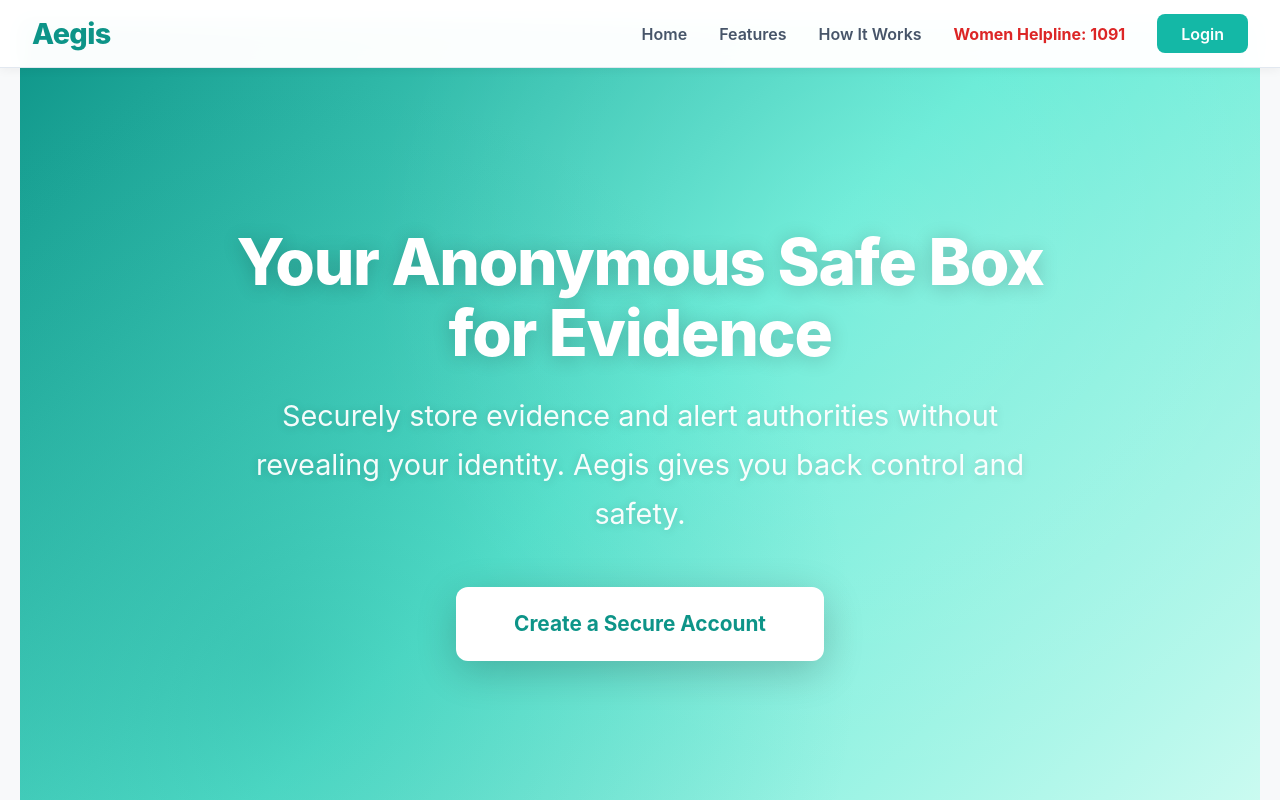
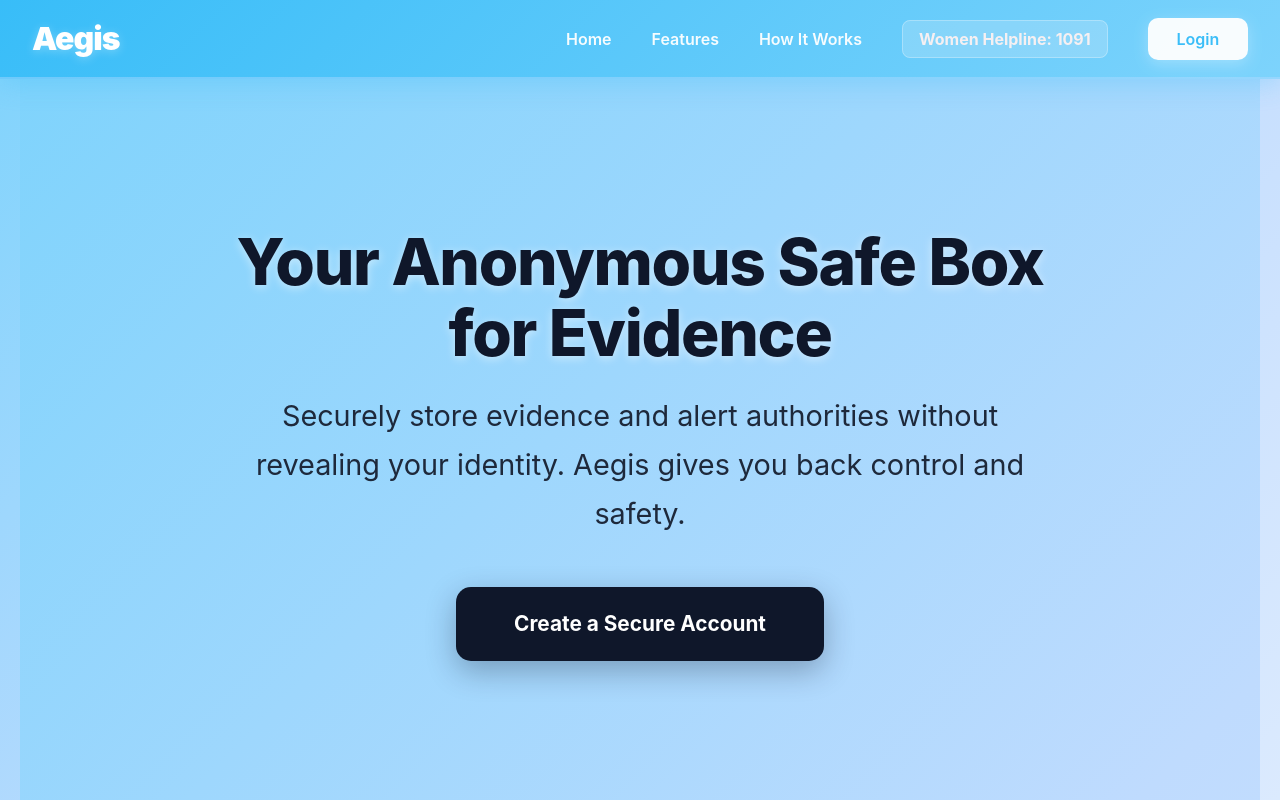
Before and after one commit to Boombaybay12334/Aegis-WomenSafety, a React (Vite) app in the folder my-frontend/: page / in a window 1280 px wide. Shown: the top 800 px of the page. Built offline with nearby package versions, Linux system fonts and the light colour scheme.

Commit message:
styling changes

```diff
--- a/my-frontend/src/index.css
+++ b/my-frontend/src/index.css
@@ -1,21 +1,23 @@
 :root {
-  --primary-color: #007bff;
-  --primary-hover: #0056b3;
+  --primary-color: #3b82f6;
+  --primary-hover: #2563eb;
   --success-color: #28a745;
   --error-color: #dc3545;
   --warning-color: #ffc107;
   --light-gray: #f8f9fa;
   --medium-gray: #e9ecef;
-  --dark-gray: #343a40;
+  --dark-gray: #1e293b;
   --border-color: #ced4da;
   --font-family: -apple-system, BlinkMacSystemFont, "Segoe UI", Roboto, Helvetica, Arial, sans-serif;
 }
 
 body {
   font-family: var(--font-family);
-  background-color: var(--light-gray);
+  background: linear-gradient(135deg, #7dd3fc 0%, #bfdbfe 50%, #dbeafe 100%);
+  background-attachment: fixed;
   margin: 0;
   color: var(--dark-gray);
+  min-height: 100vh;
 }
 
 .app-container {
@@ -33,10 +35,11 @@ main {
 }
 
 .container {
-  background-color: white;
+  background-color: rgba(255, 255, 255, 0.95);
+  backdrop-filter: blur(10px);
   padding: 25px 40px;
   border-radius: 8px;
-  box-shadow: 0 4px 15px rgba(0, 0, 0, 0.1);
+  box-shadow: 0 8px 30px rgba(0, 0, 0, 0.1);
   width: 100%;
   max-width: 500px;
   text-align: center;
@@ -45,10 +48,10 @@ main {
 }
 
 h1 { margin-top: 0; margin-bottom: 10px; font-size: 1.8em; color: var(--dark-gray); }
-.subtitle { margin-bottom: 25px; color: #6c757d; }
+.subtitle { margin-bottom: 25px; color: #64748b; }
 
 .warning-box {
-  background-color: #fff3cd;
+  background-color: rgba(255, 243, 205, 0.95);
   color: #856404;
   border: 1px solid #ffeeba;
   border-left: 5px solid var(--warning-color);
@@ -59,7 +62,17 @@ h1 { margin-top: 0; margin-bottom: 10px; font-size: 1.8em; color: var(--dark-gra
   font-size: 0.95em;
 }
 
-.info-box { text-align: left; font-size: 0.9em; color: #6c757d; margin-bottom: 25px; background-color: var(--light-gray); padding: 15px; border-radius: 4px; border: 1px solid var(--medium-gray); }
+.info-box {
+  text-align: left;
+  font-size: 0.9em;
+  color: #64748b;
+  margin-bottom: 25px;
+  background-color: rgba(248, 250, 252, 0.9);
+  padding: 15px;
+  border-radius: 4px;
+  border: 1px solid rgba(226, 232, 240, 0.8);
+}
+
 .form-group { margin-bottom: 20px; text-align: left; }
 label { display: block; margin-bottom: 8px; font-weight: 600; }
 
@@ -71,13 +84,14 @@ label { display: block; margin-bottom: 8px; font-weight: 600; }
   font-size: 1em;
   box-sizing: border-box;
   transition: border-color 0.2s, box-shadow 0.2s;
+  background-color: white;
 }
 .input-field.invalid-match { border-color: var(--error-color); }
 .input-field.valid-match { border-color: var(--success-color); }
 .input-field:focus {
   outline: none;
   border-color: var(--primary-color);
-  box-shadow: 0 0 0 3px rgba(0, 123, 255, 0.25);
+  box-shadow: 0 0 0 3px rgba(59, 130, 246, 0.25);
 }
 
 #availability-status { text-align: right; font-size: 0.9em; margin-top: 5px; height: 1em; }
@@ -102,7 +116,7 @@ label { display: block; margin-bottom: 8px; font-weight: 600; }
 }
 .main-btn:hover:not(:disabled) { background-color: var(--primary-hover); }
 .main-btn:active:not(:disabled) { transform: scale(0.98); }
-.main-btn:disabled { background-color: #a0c7ff; cursor: not-allowed; }
+.main-btn:disabled { background-color: #93c5fd; cursor: not-allowed; }
 
 .form-feedback.error { color: var(--error-color); margin-bottom: 15px; font-weight: 500; }
 .footer-link { margin-top: 20px; font-size: 0.9em; }
@@ -150,17 +164,62 @@ label { display: block; margin-bottom: 8px; font-weight: 600; }
 
 /* Header Styles */
 .app-header {
-  background-color: white;
+  background-color: rgba(255, 255, 255, 0.95);
+  backdrop-filter: blur(10px);
   padding: 0 40px;
-  box-shadow: 0 2px 4px rgba(0,0,0,0.05);
+  box-shadow: 0 2px 10px rgba(0, 0, 0, 0.05);
   display: flex;
   justify-content: space-between;
   align-items: center;
   height: 60px;
 }
-.logo { font-size: 1.5em; font-weight: 700; color: var(--primary-color); }
+.logo {
+  font-size: 1.5em;
+  font-weight: 700;
+  color: var(--primary-color);
+  text-decoration: none;
+  display: flex;
+  align-items: center;
+  gap: 10px;
+}
+.logo img {
+  height: 35px;
+  width: auto;
+}
 .nav-items { display: flex; align-items: center; gap: 20px; }
-.nav-items a { text-decoration: none; color: var(--dark-gray); font-weight: 600; }
-.wallet-display { font-family: monospace; background-color: var(--medium-gray); padding: 5px 10px; border-radius: 4px; }
-.logout-btn { background: none; border: 1px solid var(--border-color); color: var(--primary-color); padding: 5px 10px; border-radius: 4px; cursor: pointer; font-weight: 600; }
-.logout-btn:hover { background-color: var(--medium-gray); }
+.nav-items a { text-decoration: none; color: var(--dark-gray); font-weight: 600; transition: color 0.3s; }
+.nav-items a:hover { color: var(--primary-color); }
+.nav-items .helpline { color: #dc2626; font-weight: 700; }
+.nav-items .nav-link.cta {
+  background-color: var(--primary-color);
+  color: white;
+  padding: 8px 16px;
+  border-radius: 6px;
+  transition: all 0.3s;
+}
+.nav-items .nav-link.cta:hover {
+  background-color: var(--primary-hover);
+  transform: translateY(-2px);
+  box-shadow: 0 4px 12px rgba(59, 130, 246, 0.3);
+}
+.wallet-display {
+  font-family: monospace;
+  background-color: rgba(233, 237, 242, 0.8);
+  padding: 6px 12px;
+  border-radius: 6px;
+  font-size: 0.9em;
+}
+.logout-btn {
+  background: none;
+  border: 1px solid var(--border-color);
+  color: var(--primary-color);
+  padding: 6px 14px;
+  border-radius: 6px;
+  cursor: pointer;
+  font-weight: 600;
+  transition: all 0.3s;
+}
+.logout-btn:hover {
+  background-color: rgba(233, 237, 242, 0.8);
+  border-color: var(--primary-color);
+}
--- a/my-frontend/src/styles/HomePage.css
+++ b/my-frontend/src/styles/HomePage.css
@@ -1,45 +1,46 @@
 .homepage {
   width: 100%;
-  background-color: #ffffff;
-  color: #2c3e50;
+  background: linear-gradient(135deg, #7dd3fc 0%, #bfdbfe 50%, #dbeafe 100%);
+  min-height: 100vh;
+  color: #1e293b;
   font-family: 'Inter', 'Segoe UI', system-ui, -apple-system, sans-serif;
   scroll-behavior: smooth;
 }
 
-/* Navbar Styling */
+/* Navbar Styling - Light Blue */
 .navbar {
-  background-color: rgba(255, 255, 255, 0.98);
-  backdrop-filter: blur(10px);
-  border-bottom: 1px solid #e2e8f0;
+  background: linear-gradient(135deg, #38bdf8 0%, #7dd3fc 100%);
+  border-bottom: 2px solid rgba(191, 219, 254, 0.4);
   position: fixed;
   top: 0;
   left: 0;
   right: 0;
   z-index: 1000;
-  box-shadow: 0 2px 10px rgba(0, 0, 0, 0.05);
+  box-shadow: 0 4px 25px rgba(56, 189, 248, 0.3);
 }
 
 .navbar-container {
   max-width: 1400px;
   margin: 0 auto;
-  padding: 1rem 2rem;
+  padding: 1.2rem 2rem;
   display: flex;
   justify-content: space-between;
   align-items: center;
 }
 
 .navbar-logo a {
-  font-size: 1.8rem;
-  font-weight: 800;
-  color: #0d9488;
+  font-size: 2rem;
+  font-weight: 900;
+  color: #ffffff;
   text-decoration: none;
-  letter-spacing: -0.02em;
+  letter-spacing: -0.03em;
+  text-shadow: 0 2px 10px rgba(255, 255, 255, 0.3);
 }
 
 .navbar-menu {
   display: flex;
   list-style: none;
-  gap: 2rem;
+  gap: 2.5rem;
   margin: 0;
   padding: 0;
   align-items: center;
@@ -47,39 +48,66 @@
 
 .navbar-menu li a {
   text-decoration: none;
-  color: #475569;
+  color: #ffffff;
   font-weight: 600;
   font-size: 1rem;
-  transition: color 0.3s ease;
+  transition: all 0.3s ease;
   cursor: pointer;
+  position: relative;
+  opacity: 0.95;
+}
+
+.navbar-menu li a::after {
+  content: '';
+  position: absolute;
+  bottom: -5px;
+  left: 0;
+  width: 0;
+  height: 2px;
+  background: #ffffff;
+  transition: width 0.3s ease;
+}
+
+.navbar-menu li a:hover::after {
+  width: 100%;
 }
 
 .navbar-menu li a:hover {
-  color: #0d9488;
+  opacity: 1;
 }
 
 .helpline-link {
-  color: #dc2626 !important;
+  color: #fef2f2 !important;
   font-weight: 700 !important;
+  background-color: rgba(254, 242, 242, 0.2);
+  padding: 0.5rem 1rem;
+  border-radius: 8px;
+  border: 1px solid rgba(255, 255, 255, 0.3);
+}
+
+.helpline-link::after {
+  display: none !important;
 }
 
 .helpline-link:hover {
-  color: #b91c1c !important;
+  background-color: rgba(254, 242, 242, 0.3);
 }
 
 .navbar-login-btn {
-  background-color: #14b8a6;
-  color: #ffffff !important;
-  padding: 0.6rem 1.5rem;
-  border-radius: 8px;
+  background-color: #ffffff;
+  color: #38bdf8 !important;
+  padding: 0.7rem 1.8rem;
+  border-radius: 10px;
   font-weight: 700;
   transition: all 0.3s ease;
+  border: none;
+  box-shadow: 0 4px 15px rgba(255, 255, 255, 0.3);
 }
 
 .navbar-login-btn:hover {
-  background-color: #0d9488;
+  background-color: #f0f9ff;
   transform: translateY(-2px);
-  box-shadow: 0 4px 15px rgba(13, 148, 136, 0.3);
+  box-shadow: 0 6px 20px rgba(255, 255, 255, 0.4);
 }
 
 /* Full Screen Sections */
@@ -93,25 +121,12 @@
   box-sizing: border-box;
 }
 
-/* Hero Section - Teal/Turquoise Gradient Background */
+/* Hero Section */
 .hero-section {
-  background: linear-gradient(135deg, #0d9488 0%, #5eead4 50%, #ccfbf1 100%);
-  color: white;
+  background: transparent;
+  color: #1e293b;
   text-align: center;
   position: relative;
-  overflow: hidden;
-}
-
-.hero-section::before {
-  content: '';
-  position: absolute;
-  top: 0;
-  left: 0;
-  right: 0;
-  bottom: 0;
-  background: radial-gradient(circle at 70% 30%, rgba(255, 255, 255, 0.15) 0%, transparent 50%),
-              radial-gradient(circle at 20% 80%, rgba(13, 148, 136, 0.3) 0%, transparent 50%);
-  pointer-events: none;
 }
 
 .hero-content {
@@ -126,8 +141,8 @@
   margin-bottom: 1.5rem;
   letter-spacing: -0.02em;
   line-height: 1.1;
-  color: white;
-  text-shadow: 0 2px 20px rgba(0, 0, 0, 0.2);
+  color: #0f172a;
+  text-shadow: 0 2px 10px rgba(255, 255, 255, 0.5);
 }
 
 .hero-content .tagline {
@@ -135,29 +150,28 @@
   max-width: 800px;
   margin: 0 auto 3rem;
   line-height: 1.7;
-  color: rgba(255, 255, 255, 0.95);
+  color: #1e293b;
   font-weight: 400;
-  text-shadow: 0 1px 10px rgba(0, 0, 0, 0.15);
 }
 
 .hero-cta-button {
-  background-color: #ffffff;
-  color: #0d9488;
+  background-color: #0f172a;
+  color: #ffffff;
   padding: 1.4rem 3.5rem;
-  border-radius: 12px;
+  border-radius: 15px;
   text-decoration: none;
   font-weight: 700;
   font-size: 1.3rem;
   transition: all 0.3s cubic-bezier(0.4, 0, 0.2, 1);
-  box-shadow: 0 10px 40px rgba(0, 0, 0, 0.2);
+  box-shadow: 0 10px 30px rgba(15, 23, 42, 0.3);
   display: inline-block;
   border: 2px solid transparent;
 }
 
 .hero-cta-button:hover {
   transform: translateY(-4px);
-  box-shadow: 0 20px 50px rgba(0, 0, 0, 0.3);
-  background-color: #f0fdfa;
+  box-shadow: 0 20px 40px rgba(15, 23, 42, 0.4);
+  background-color: #1e293b;
 }
 
 .section-title {
@@ -165,7 +179,7 @@
   font-size: clamp(2rem, 4vw, 3rem);
   font-weight: 700;
   margin-bottom: 3rem;
-  color: #1e293b;
+  color: #0f172a;
   letter-spacing: -0.01em;
   position: relative;
   padding-bottom: 1rem;
@@ -179,13 +193,13 @@
   transform: translateX(-50%);
   width: 80px;
   height: 4px;
-  background: linear-gradient(90deg, #14b8a6, #0d9488);
+  background: #0f172a;
   border-radius: 2px;
 }
 
-/* Features Section - Full Screen with Light Gradient */
+/* Features Section */
 .features-section {
-  background: linear-gradient(to bottom, #f0fdfa 0%, #ffffff 100%);
+  background: transparent;
   width: 100%;
 }
 
@@ -198,9 +212,9 @@
   padding: 0 2rem;
 }
 
-/* How It Works Section - Full Screen with Teal Tint */
+/* How It Works Section */
 .how-it-works-section {
-  background: linear-gradient(135deg, #ffffff 0%, #f0fdfa 50%, #ccfbf1 100%);
+  background: transparent;
   width: 100%;
 }
 
@@ -214,13 +228,14 @@
 }
 
 .feature-card {
-  background: #ffffff;
+  background: rgba(255, 255, 255, 0.75);
+  backdrop-filter: blur(10px);
   padding: 2.5rem 2rem;
   border-radius: 20px;
   text-align: center;
-  box-shadow: 0 8px 30px rgba(0, 0, 0, 0.06);
+  box-shadow: 0 8px 30px rgba(0, 0, 0, 0.08);
   transition: all 0.4s cubic-bezier(0.4, 0, 0.2, 1);
-  border: 1px solid #e2e8f0;
+  border: 1px solid rgba(255, 255, 255, 0.8);
   position: relative;
   overflow: hidden;
 }
@@ -232,7 +247,7 @@
   left: 0;
   right: 0;
   bottom: 0;
-  background: linear-gradient(135deg, rgba(13, 148, 136, 0.03), rgba(94, 234, 212, 0.03));
+  background: linear-gradient(135deg, rgba(15, 23, 42, 0.03), rgba(30, 41, 59, 0.03));
   opacity: 0;
   transition: opacity 0.3s ease;
   pointer-events: none;
@@ -244,18 +259,20 @@
 
 .feature-card:hover {
   transform: translateY(-10px);
-  box-shadow: 0 25px 60px rgba(13, 148, 136, 0.2);
-  border-color: #99f6e4;
+  box-shadow: 0 25px 50px rgba(0, 0, 0, 0.15);
+  background: rgba(255, 255, 255, 0.9);
+  border-color: rgba(255, 255, 255, 1);
 }
 
 .step-card {
-  background: linear-gradient(135deg, #ffffff 0%, #f0fdfa 100%);
+  background: rgba(255, 255, 255, 0.75);
+  backdrop-filter: blur(10px);
   padding: 2.5rem 2rem;
   border-radius: 20px;
   text-align: center;
-  border: 1px solid #e2e8f0;
-  border-top: 5px solid #14b8a6;
-  box-shadow: 0 8px 30px rgba(0, 0, 0, 0.06);
+  border: 1px solid rgba(255, 255, 255, 0.8);
+  border-top: 5px solid #0f172a;
+  box-shadow: 0 8px 30px rgba(0, 0, 0, 0.08);
   transition: all 0.4s cubic-bezier(0.4, 0, 0.2, 1);
   position: relative;
   overflow: hidden;
@@ -268,7 +285,7 @@
   left: 0;
   right: 0;
   height: 5px;
-  background: linear-gradient(90deg, #14b8a6, #5eead4);
+  background: #0f172a;
   opacity: 0;
   transition: opacity 0.3s ease;
 }
@@ -279,12 +296,13 @@
 
 .step-card:hover {
   transform: translateY(-8px);
-  box-shadow: 0 20px 50px rgba(13, 148, 136, 0.15);
-  border-color: #99f6e4;
+  box-shadow: 0 20px 40px rgba(0, 0, 0, 0.15);
+  background: rgba(255, 255, 255, 0.9);
+  border-color: rgba(255, 255, 255, 1);
 }
 
 .step-number {
-  background: linear-gradient(135deg, #14b8a6, #0d9488);
+  background: #0f172a;
   color: white;
   width: 60px;
   height: 60px;
@@ -295,7 +313,7 @@
   font-size: 2rem;
   font-weight: 800;
   margin-bottom: 1.5rem;
-  box-shadow: 0 8px 20px rgba(13, 148, 136, 0.3);
+  box-shadow: 0 8px 20px rgba(15, 23, 42, 0.3);
   transition: transform 0.3s ease;
 }
 
@@ -307,7 +325,7 @@
 .feature-card h3 {
   font-size: 1.6rem;
   margin-bottom: 1rem;
-  color: #1e293b;
+  color: #0f172a;
   font-weight: 700;
   letter-spacing: -0.01em;
 }
@@ -322,7 +340,7 @@
 .feature-icon {
   font-size: 3.5rem;
   margin-bottom: 1.5rem;
-  filter: drop-shadow(0 4px 10px rgba(13, 148, 136, 0.15));
+  filter: drop-shadow(0 4px 10px rgba(15, 23, 42, 0.2));
   transition: transform 0.3s ease;
 }
 
@@ -332,12 +350,13 @@
 
 /* Footer */
 .homepage-footer {
-  background: linear-gradient(135deg, #0f766e 0%, #0d9488 100%);
-  color: rgba(255, 255, 255, 0.9);
+  background: linear-gradient(135deg, #0f172a 0%, #1e293b 100%);
+  color: rgba(255, 255, 255, 0.95);
   text-align: center;
   padding: 2.5rem 2rem;
-  border-top: 4px solid #14b8a6;
+  border-top: 2px solid rgba(255, 255, 255, 0.1);
   position: relative;
+  margin-top: 0;
 }
 
 .homepage-footer::before {
@@ -347,7 +366,7 @@
   left: 0;
   right: 0;
   height: 1px;
-  background: linear-gradient(90deg, transparent, #14b8a6, transparent);
+  background: linear-gradient(90deg, transparent, rgba(255, 255, 255, 0.2), transparent);
 }
 
 .homepage-footer p {
@@ -357,7 +376,7 @@
 }
 
 .homepage-footer a {
-  color: #99f6e4;
+  color: #bfdbfe;
   text-decoration: none;
   transition: color 0.3s ease;
 }
```
